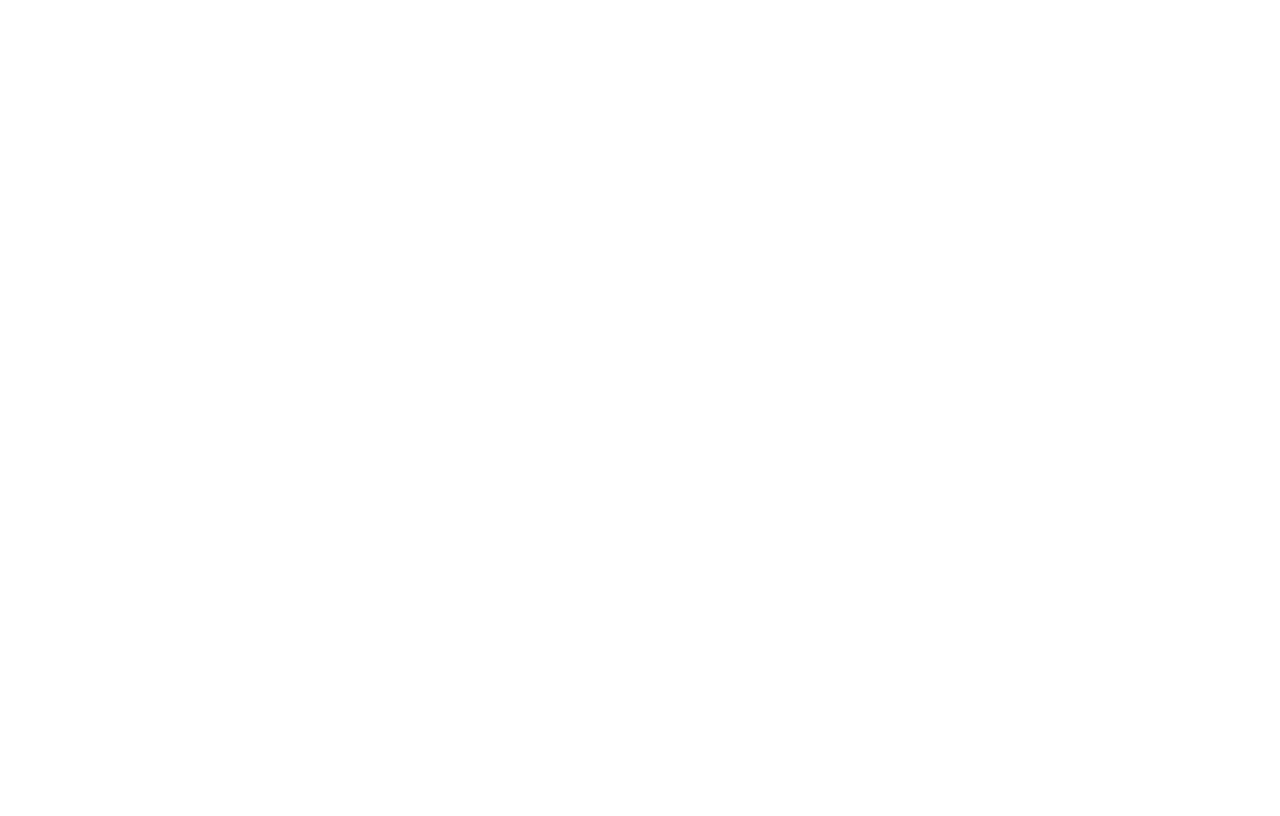
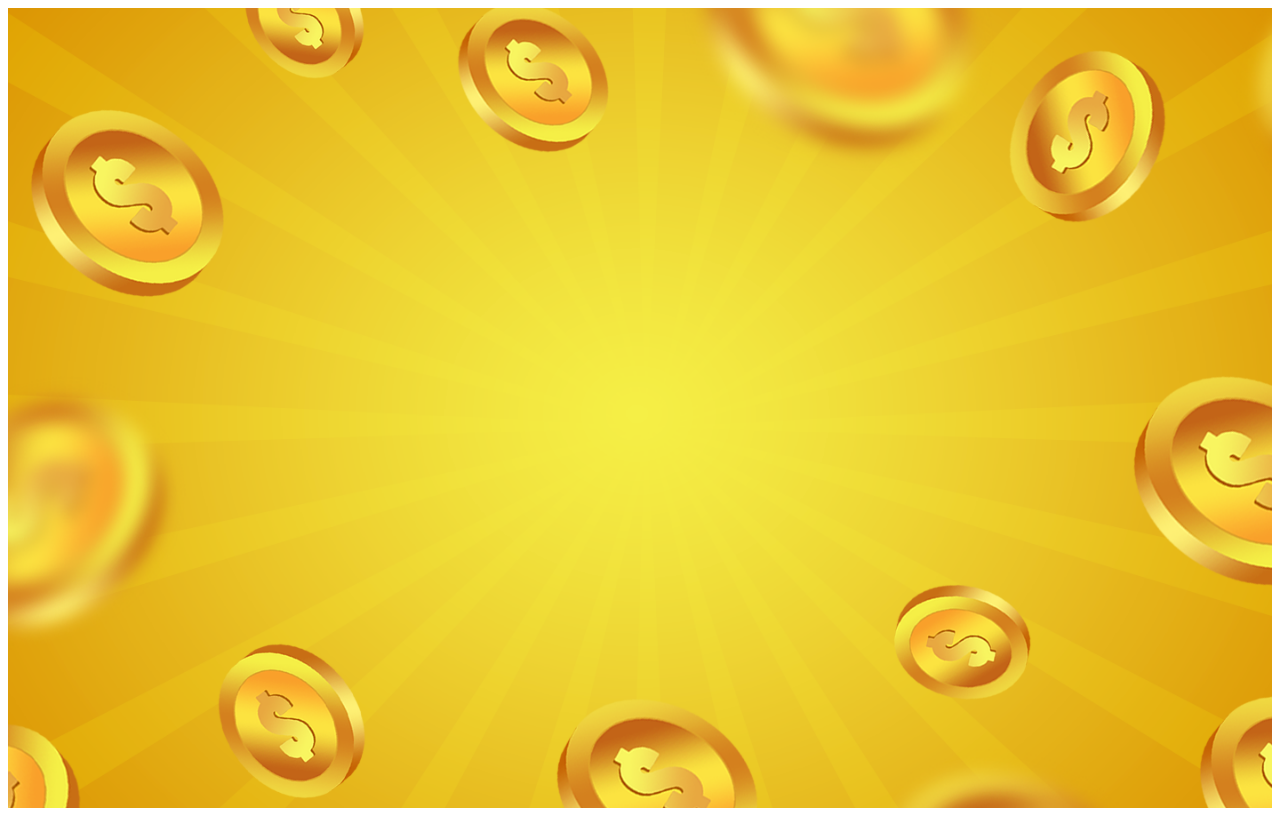
Before and after one commit to BoosterTech/Currency-Converter-React-Module-9, a React (Create React App) app: page / in a window 1280 px wide. Built offline with nearby package versions, Linux system fonts and the light colour scheme.

Commit message:
html, body & root styles added, background set

```diff
--- a/src/index.css
+++ b/src/index.css
@@ -1,13 +1,19 @@
-body {
-  margin: 0;
-  font-family: -apple-system, BlinkMacSystemFont, 'Segoe UI', 'Roboto', 'Oxygen',
-    'Ubuntu', 'Cantarell', 'Fira Sans', 'Droid Sans', 'Helvetica Neue',
-    sans-serif;
-  -webkit-font-smoothing: antialiased;
-  -moz-osx-font-smoothing: grayscale;
+html {
+  box-sizing: border-box;
 }
 
-code {
-  font-family: source-code-pro, Menlo, Monaco, Consolas, 'Courier New',
-    monospace;
+*,
+::before,
+::after {
+  box-sizing: inherit;
 }
+
+#root {
+  display: flex;
+  align-items: center;
+  justify-content: center;
+  background-image: url("background.png");
+  background-position: center;
+  background-size: cover;
+  min-height: 100vh;
+}
```
Also changed, not shown: src/background.png (added).
